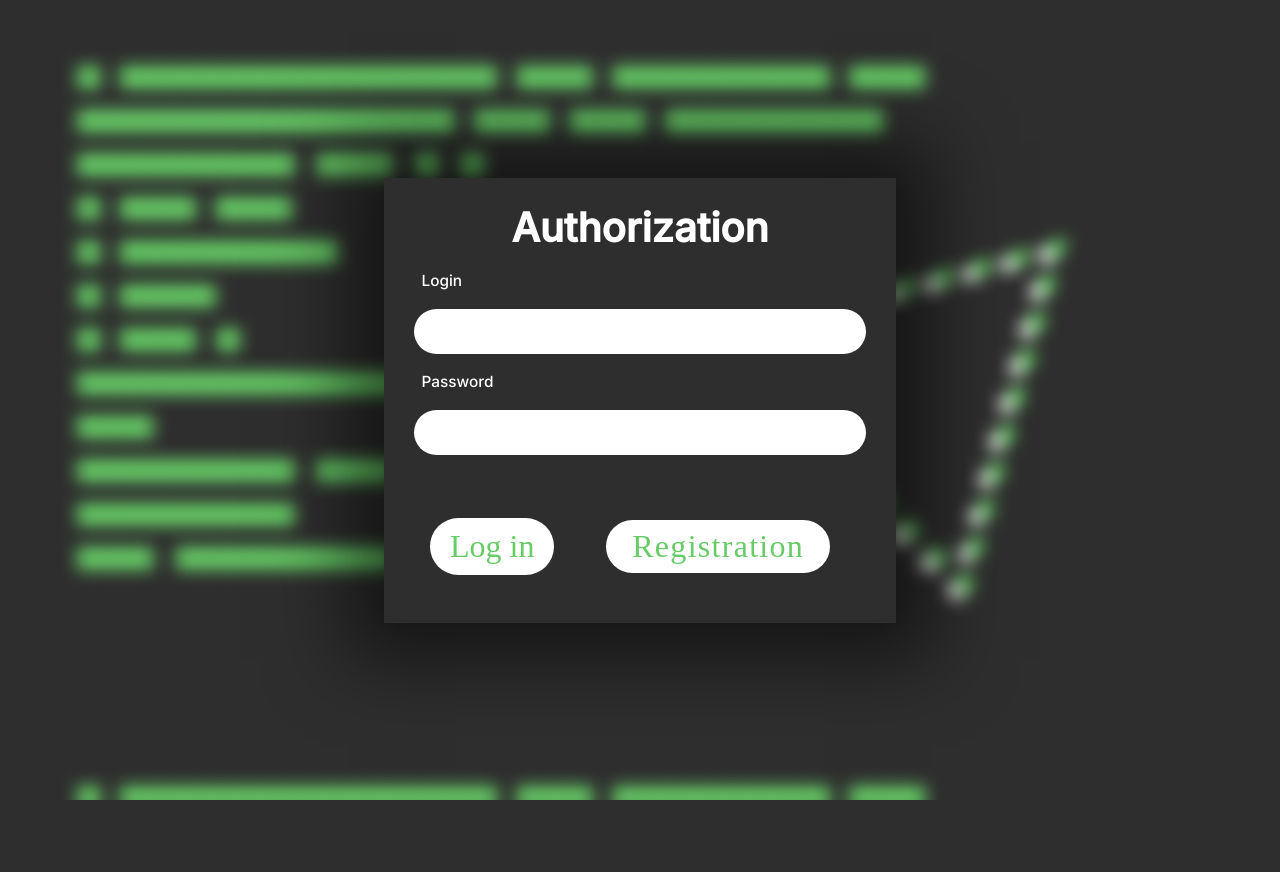
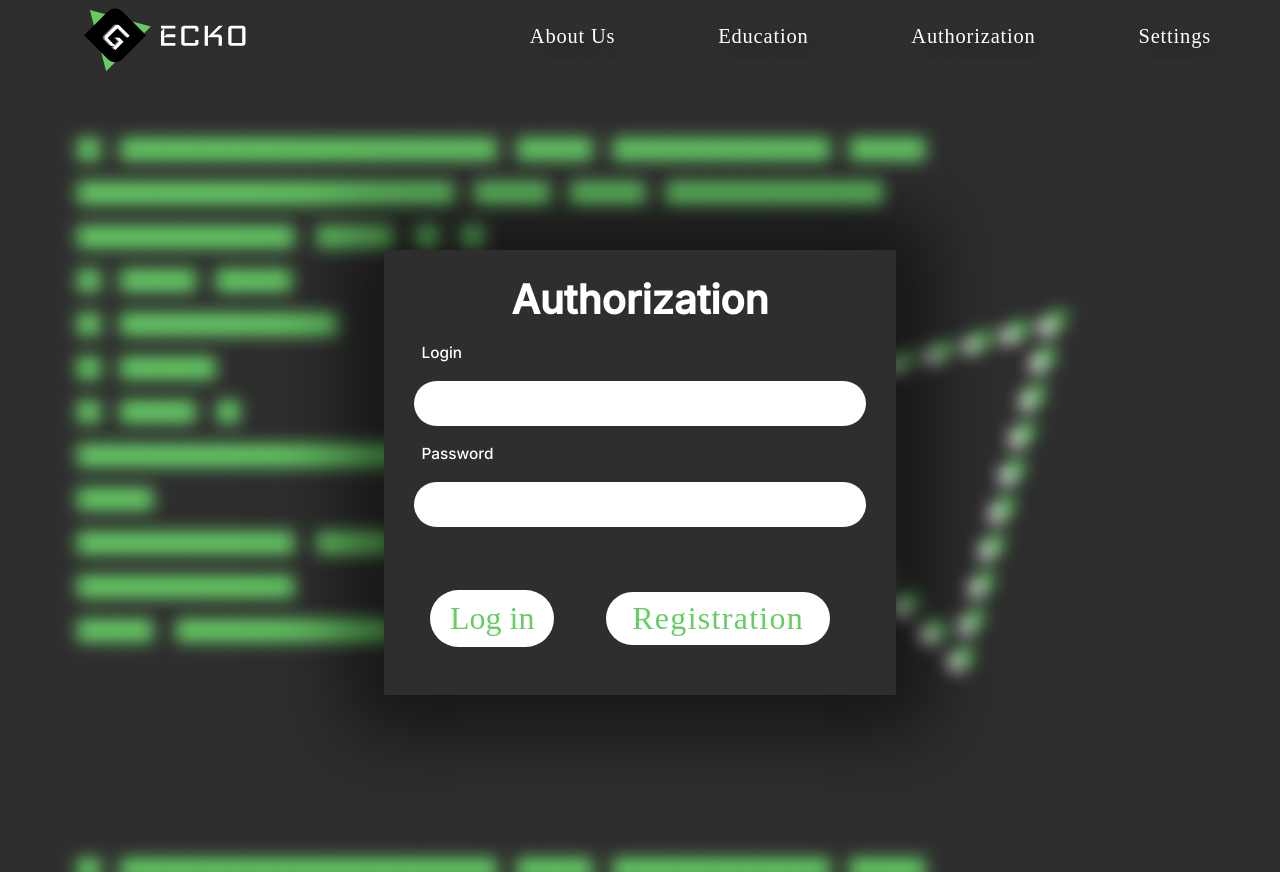
Before and after one commit to Rikishi1742/Diplom_FullStack_V5, a React (Create React App) app in the folder frontend/: page /login in a window 1280 px wide. Before the commit the page ends 800 px from the top, so only its background shows below. Built offline with nearby package versions, Linux system fonts and the light colour scheme; a web font is replaced by a local one.

Commit message:
LogIn_Reg+Icon

```diff
--- a/frontend/src/components/Header/NavItems.tsx
+++ b/frontend/src/components/Header/NavItems.tsx
@@ -17,7 +17,7 @@ type Props = {
 const NavItems = ({ children }: Props) => {
 
     const navigate = useNavigate();
-    const { userPayload, setUserDataByDispatch } = useContext(UserContext);
+    const { userPayload, loginStatus, setUserDataByDispatch,  } = useContext(UserContext);
 
     return (
         <div className="NavItemsContainer">
@@ -35,13 +35,12 @@ const NavItems = ({ children }: Props) => {
                         <p>Education</p>
                     </NavLink>
 
-                    {!LoginStatus && <NavLink href="/login" active>
+                    {loginStatus == LoginStatus.LoggedOut &&  <NavLink href="/login" active>
                         <p onClick={() => {navigate("/login");}}>Authorization</p>
                     </NavLink>}
 
-                    { LoginStatus && <>
+                    {loginStatus == LoginStatus.LoggedIn && <>
                         <NavLink href="/Account" active><p>Account</p></NavLink>
-
                         <NavLink href="/login" active>
                         <p onClick={() => {setUserDataByDispatch("LOGOUT", null)
                         deleteTokens()
--- a/frontend/src/components/RedirectToLogin.tsx
+++ b/frontend/src/components/RedirectToLogin.tsx
@@ -69,12 +69,7 @@ function RedirectToLogin({ children }: Props) {
                     <CSpinner color="primary" />
                 </CContainer>
             )}
-            {loginStatus === LoginStatus.LoggedOut && (
-                <Routes>
-                    <Route path="/login" element={<LoginPage />} />
-                </Routes>
-            )}
-
+            {loginStatus === LoginStatus.LoggedOut && children}
 
         </>
     )
--- a/frontend/src/pages/HomePage.tsx
+++ b/frontend/src/pages/HomePage.tsx
@@ -10,6 +10,7 @@ type Props = {}
 function HomePage({}: Props) {
   return (
     <>
+
       <MainTitle />
       <MainAboutUs />
       <MainInfo />
```
Also changed, not shown: 1 other file (tests, documents, lock files or other folders).
